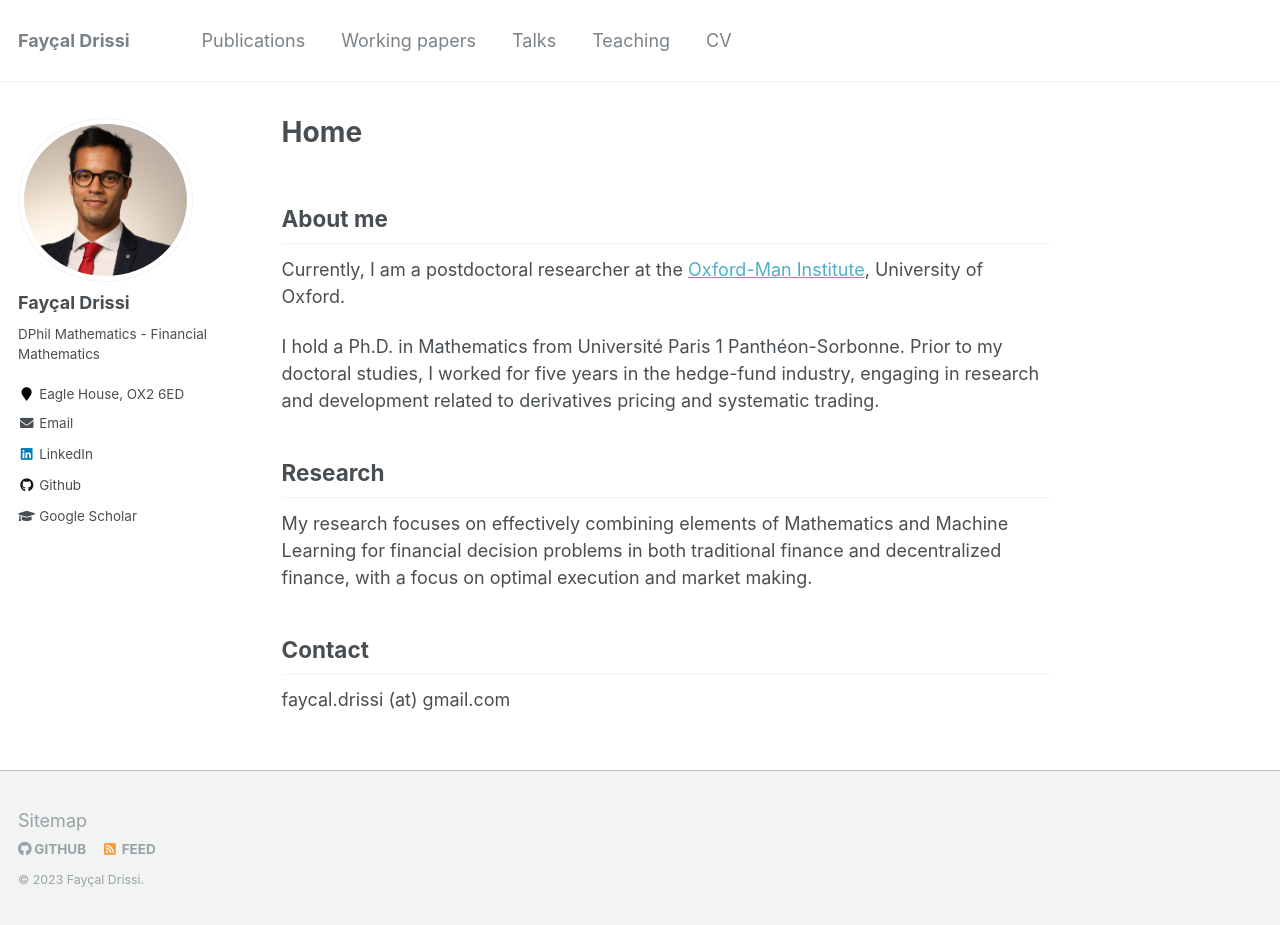
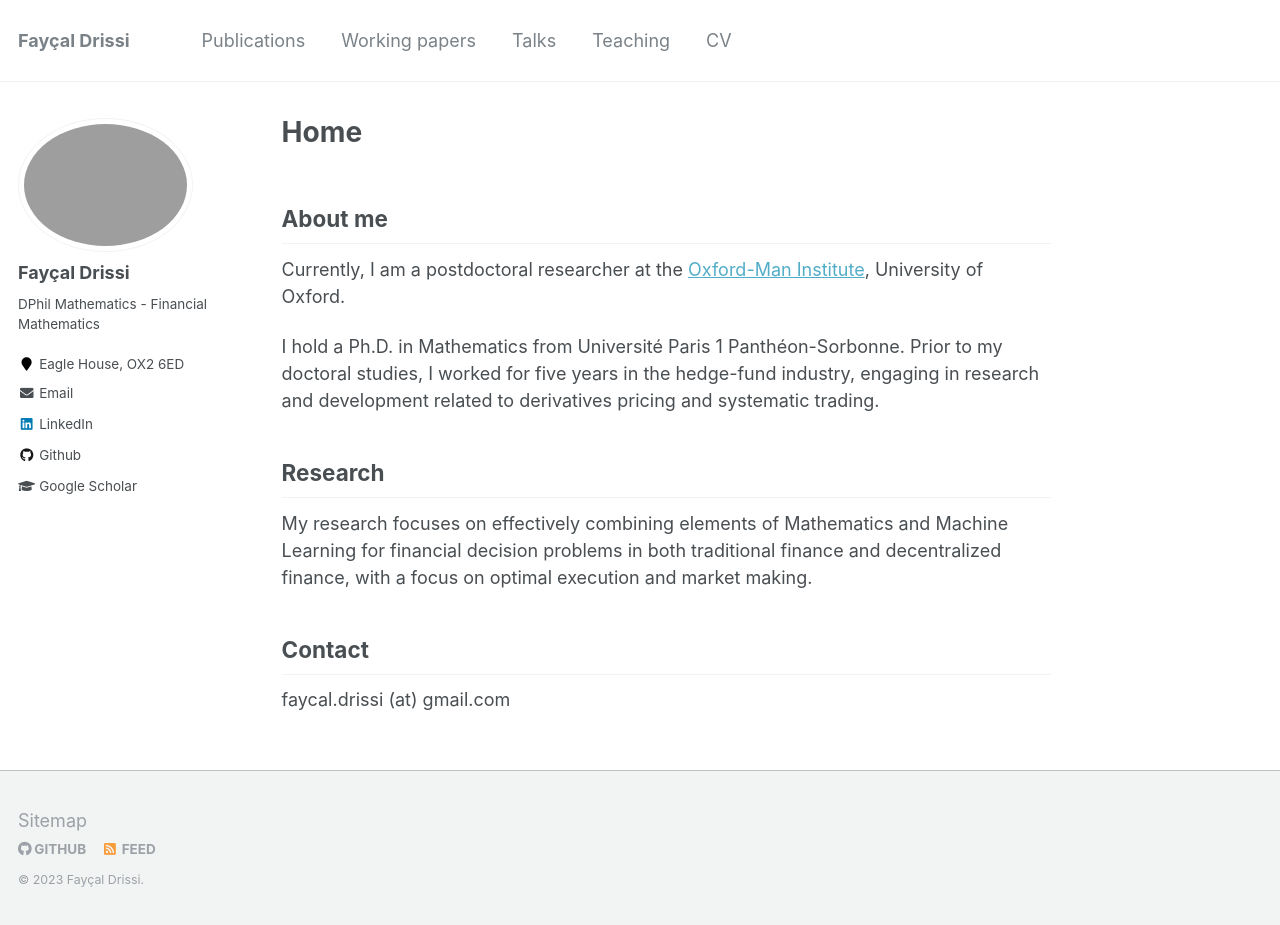
Before and after one commit to FDR0903/FDR0903.github.io, a Jekyll site: the page built from _pages/about.md, in a window 1280 px wide and 925 px high. Built offline with Jekyll 4.4.1, drawn with Linux system fonts in a browser that asks for light colours.

Commit message:
image hange

```diff
--- a/_config.yml
+++ b/_config.yml
@@ -81,7 +81,7 @@
 # Site Author
 author:
   name             : "Fayçal Drissi"
-  avatar           : "meScholar.jpg"
+  avatar           : "Oxford-Man_Institute_by_Ian_Wallman_00664.jpg"
   bio              : "DPhil Mathematics  -  Financial Mathematics"
   location         : "Eagle House, OX2 6ED"
   employer         :
```
Also changed, not shown: 1 other file.
